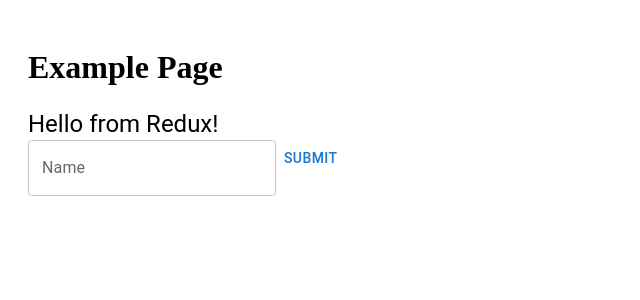
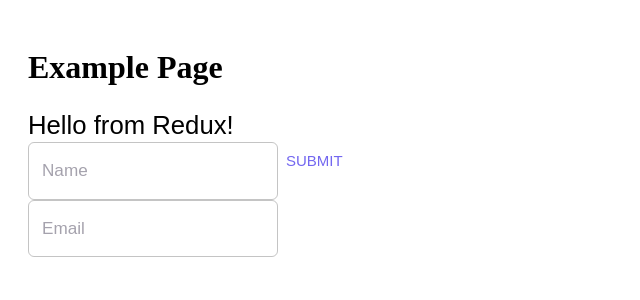
Before and after one commit to ZenBit-Tech/CodeCrafters_fe, a React (Vite) app: page / in a window 1280 px wide. Shown: the top 300 px of the page, without its empty margins (0-640 px from the left). Built offline with nearby package versions, Linux system fonts and the light colour scheme.

Commit message:
feat(ui-kit): fix reusable button,add calendar range,checkbox,input components and add constant file with colors

```diff
--- a/package.json
+++ b/package.json
@@ -13,10 +13,14 @@
   "dependencies": {
     "@emotion/react": "^11.13.3",
     "@emotion/styled": "^11.13.0",
+    "@mui/icons-material": "^6.1.5",
     "@mui/material": "^6.1.5",
     "@mui/styles": "^6.1.5",
+    "@mui/x-date-pickers": "^7.22.0",
+    "@mui/x-date-pickers-pro": "^7.22.0",
     "@reduxjs/toolkit": "^2.3.0",
     "@types/react-router-dom": "^5.3.3",
+    "dayjs": "^1.11.13",
     "i18next": "^23.16.4",
     "react": "^18.3.1",
     "react-dom": "^18.3.1",
--- /dev/null
+++ b/src/components/TextInput/index.tsx
@@ -0,0 +1,15 @@
+import { TextField, TextFieldProps } from '@mui/material';
+import React from 'react';
+import { useTranslation } from 'react-i18next';
+
+export type TextInputProps = Omit<TextFieldProps, 'label'> & {
+  label: string;
+};
+
+const TextInput: React.FC<TextInputProps> = ({ label, ...props }) => {
+  const { t } = useTranslation();
+
+  return <TextField {...props} label={t(label)} />;
+};
+
+export default TextInput;
--- /dev/null
+++ b/src/constants/colors.ts
@@ -0,0 +1,12 @@
+export const COLORS = {
+  green: 'rgb(40, 199, 111)',
+  text: {
+    light: 'rgb(75, 70, 92, 0.5)',
+    dark: 'rgba(75, 70, 92, 1)',
+    white: 'rgb(255, 255, 255)',
+  },
+  main: {
+    dark: 'rgb(115, 103, 240)',
+    light: 'rgba(115, 103, 240, 0.16)',
+  },
+};
--- a/src/main.tsx
+++ b/src/main.tsx
@@ -1,17 +1,20 @@
+import App from '@/App';
+import { store } from '@/store/store';
+import i18n from '@/utils/i18n';
+import { ThemeProvider } from '@mui/material/styles';
 import { StrictMode } from 'react';
 import { createRoot } from 'react-dom/client';
 import { I18nextProvider } from 'react-i18next';
 import { Provider } from 'react-redux';
-
-import App from '@/App';
-import i18n from '@/utils/i18n';
-import { store } from '@/store/store';
+import theme from './theme';
 
 createRoot(document.getElementById('root')!).render(
   <StrictMode>
     <Provider store={store}>
       <I18nextProvider i18n={i18n}>
-        <App />
+        <ThemeProvider theme={theme}>
+          <App />
+        </ThemeProvider>
       </I18nextProvider>
     </Provider>
   </StrictMode>
--- a/src/pages/ExamplePage/index.tsx
+++ b/src/pages/ExamplePage/index.tsx
@@ -1,9 +1,9 @@
+import ExampleComponent from '@/components/ExampleComponent';
+import TextInput from '@/components/TextInput';
+import useExamplePageStyles from '@/pages/ExamplePage/styles';
+import useExamplePageLogic from '@/pages/ExamplePage/useExamplePage';
 import React from 'react';
 import { useTranslation } from 'react-i18next';
-
-import ExampleComponent from '@/components/ExampleComponent';
-import useExamplePageLogic from '@/pages/ExamplePage/useExamplePage';
-import useExamplePageStyles from '@/pages/ExamplePage/styles';
 
 const ExamplePage = (): React.ReactElement => {
   const { t } = useTranslation();
@@ -14,6 +14,7 @@ const ExamplePage = (): React.ReactElement => {
     <div className={classes.container}>
       <h1>{t(title)}</h1>
       <ExampleComponent />
+      <TextInput label="Email" />
     </div>
   );
 };
--- a/src/theme.ts
+++ b/src/theme.ts
@@ -1,4 +1,5 @@
 import { createTheme } from '@mui/material/styles';
+import { COLORS } from './constants/colors';
 
 declare module '@mui/material/Button' {
   interface ButtonPropsVariantOverrides {
@@ -10,19 +11,19 @@ declare module '@mui/material/Button' {
 const theme = createTheme({
   palette: {
     primary: {
-      main: '#7367F0',
-      light: 'rgba(219, 218, 222, 1)',
+      main: COLORS.main.dark,
     },
     secondary: {
-      main: '#4B465C',
-      light: 'rgba(75, 70, 92, 0.08)',
-      contrastText: 'rgba(255, 255, 255, 1)',
+      main: COLORS.text.dark,
     },
   },
   typography: {
     fontSize: 15,
     fontWeightLight: 400,
     fontFamily: '"Public Sans", sans-serif',
+  },
+  shape: {
+    borderRadius: 6,
   },
   components: {
     MuiButton: {
@@ -33,9 +34,9 @@ const theme = createTheme({
             fontWeight: 500,
             textTransform: 'none',
             backgroundColor: theme.palette.primary.main,
-            borderRadius: 6,
+            borderRadius: theme.shape.borderRadius,
             padding: '10px 20px',
-            color: theme.palette.primary.contrastText,
+            color: COLORS.text.white,
           }),
         },
         {
@@ -50,6 +51,27 @@ const theme = createTheme({
         },
       ],
     },
+    MuiTextField: {
+      styleOverrides: {
+        root: ({ theme }) => ({
+          '& label': {
+            color: COLORS.text.light,
+          },
+          color: COLORS.text.light,
+          borderRadius: theme.shape.borderRadius,
+        }),
+      },
+    },
+    MuiCheckbox: {
+      styleOverrides: {
+        root: {
+          color: COLORS.green,
+          '&.Mui-checked': {
+            color: COLORS.green,
+          },
+        },
+      },
+    },
   },
 });
 
```
Also changed, not shown: src/components/Button/index.tsx (added, +23 -0 lines), src/components/CalendarRange/index.tsx (added, +25 -0 lines), src/components/Checkbox/index.tsx (added, +8 -0 lines), src/components/ui-kit/ButtonComponent/index.tsx (deleted, +0 -18 lines), 1 other file (tests, documents, lock files or other folders).
